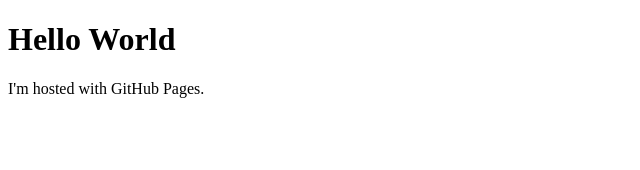
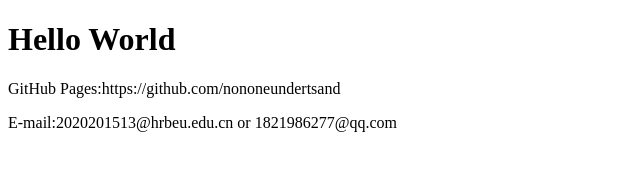
Before and after one commit to nononeundertsand/nononeundertsand.github.io, a plain HTML site: page index.html in a window 1280 px wide. Shown: the whole page, without its empty margins (0-640 px from the left). Drawn offline with Linux system fonts and the light colour scheme.

Commit message:
Update index.html

```diff
--- a/index.html
+++ b/index.html
@@ -2,6 +2,7 @@
 <html>
 <body>
 <h1>Hello World</h1>
-<p>I'm hosted with GitHub Pages.</p>
+<p> GitHub Pages:https://github.com/nononeundertsand</p>
+<p> E-mail:2020201513@hrbeu.edu.cn or 1821986277@qq.com</p>
 </body>
 </html>
```
